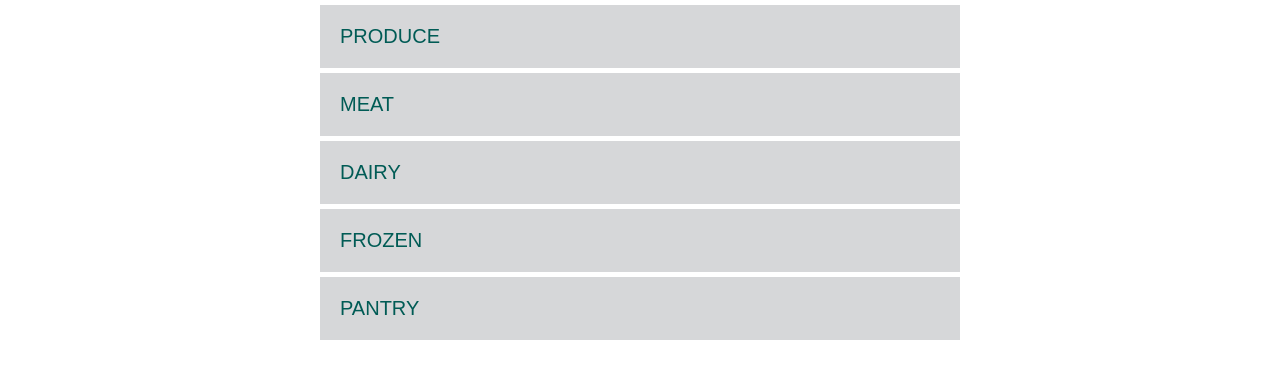
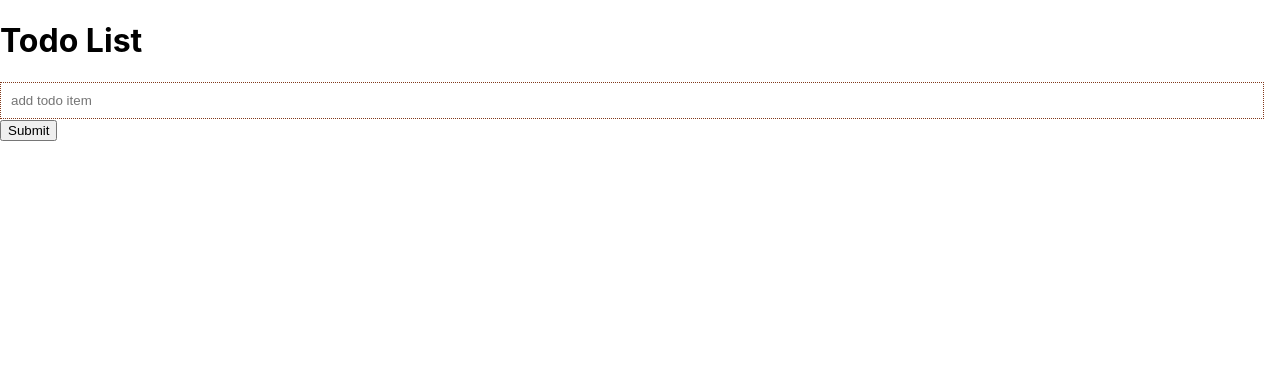
Before and after one commit to dianatduong/React-Todolist, a React (Create React App) app: page / in a window 1280 px wide. Shown: the top 378 px of the page. Built offline with nearby package versions, Linux system fonts and the light colour scheme.

Commit message:
todolist

```diff
--- a/src/App.js
+++ b/src/App.js
@@ -1,49 +1,19 @@
 import React, {Component} from 'react'
-import Categories from './Components/Categories'
 import './App.css'
 
-class App extends Component {
+const App = () => {
 
-    state = {
-        categories: [
-           { name: "Produce" },
-           { name: "Meat" },
-           { name: "Dairy" },
-           { name: "Frozen" },
-           { name: "Pantry"}
-         ]
-    }
-
-    toggleHandler = () => {
-      //console.log("Button clicked");
-      const categoryBtn = document.getElementById('categoryId');
-      const inputBox = document.createElement('input');
-            inputBox.setAttribute('type', 'text');
-            inputBox.placeholder = "add product"
-      categoryBtn.parentNode.insertBefore(inputBox, categoryBtn.nextSibling);
-    }
+  return (
+    <div>
+      <h1>Todo List</h1>
+        <input
+          placeholder='add todo item'
+          type='text'
+          />
+          <button>Submit</button>
+    </div>
+  )
+}
 
 
-    render () {
-        return (
-            <div className="container">
-                <Categories
-                  name={this.state.categories[0].name}
-                  click={this.toggleHandler}/><br />
-                <Categories
-                  name={this.state.categories[1].name}
-                  click={this.toggleHandler}/><br />
-                <Categories
-                  name={this.state.categories[2].name}
-                  click={this.toggleHandler}/><br />
-                <Categories
-                  name={this.state.categories[3].name}
-                  click={this.toggleHandler}/><br />
-                <Categories
-                  name={this.state.categories[4].name}
-                  click={this.toggleHandler}/>
-            </div>
-        )
-    }
-}
 export default App;
--- a/src/Components/Categories.css
+++ /dev/null
@@ -1,11 +0,0 @@
-.categoryBtn {
-    background-color: #d6d7d9;
-    border-style: none;
-    color: #005b55;
-    font-size: 20px;
-    margin-top: 5px;
-    padding: 20px;
-    text-align: left;
-    text-transform: uppercase;
-    width: 100%;
-  }
--- a/src/Components/Categories.js
+++ /dev/null
@@ -1,13 +0,0 @@
-import React from 'react';
-import './Categories.css';
-
-
-
-const categories = (props) => {
-    return (
-        <button id="categoryId" className="categoryBtn" onClick={props.click}>{props.name}</button>
-    )
-}
-
-
-export default categories;
```
Also changed, not shown: src/setupTests.js (deleted, +0 -5 lines), src/components/Todo.js (added), src/components/TodoForm.js (added), src/components/TodoList.js (added), 1 other file (tests, documents, lock files or other folders).
